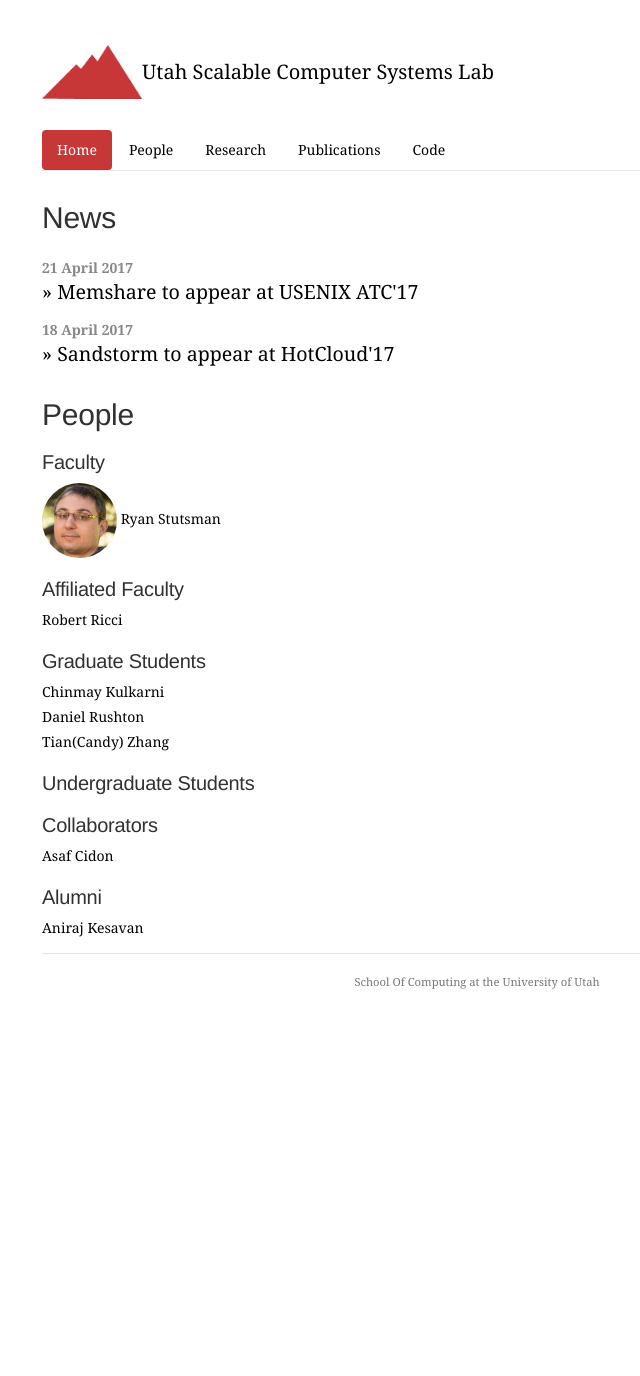
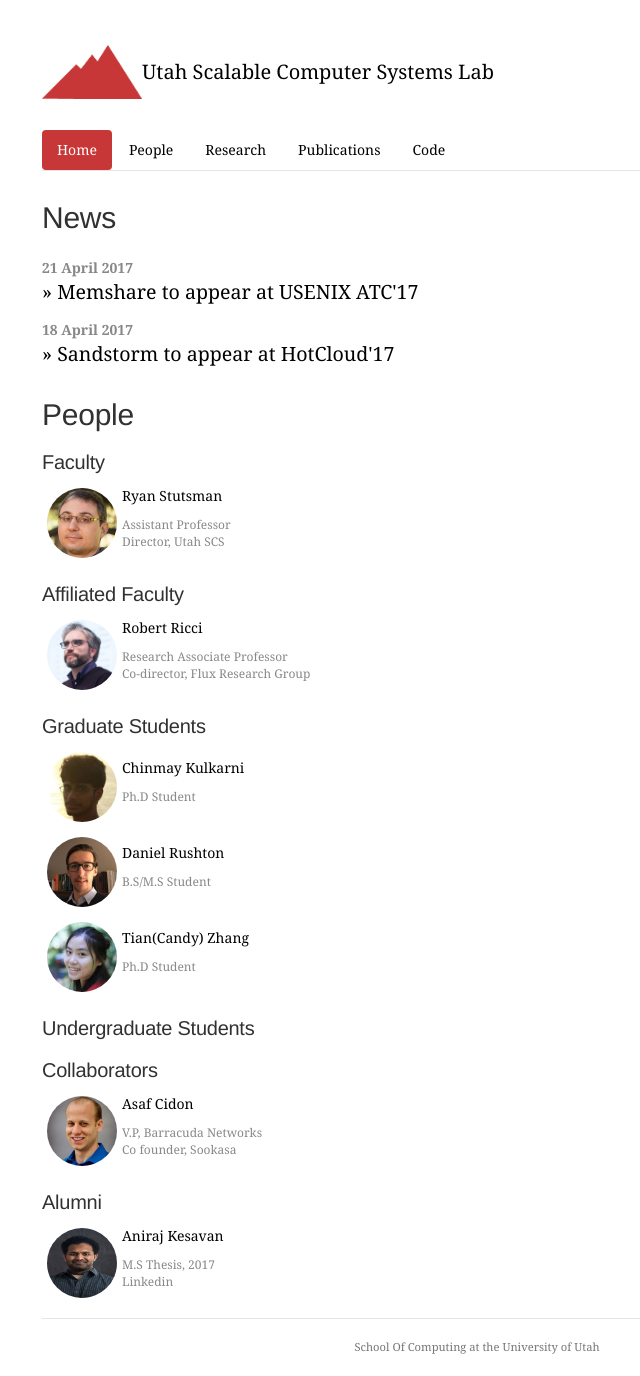
Before and after one commit to utah-scs/utah-scs.github.io, a Jekyll site: the page built from index.html, in a window 1280 px wide. Shown: the whole page, without its empty margins (163-803 px from the left). Built offline with Jekyll 4.4.1, drawn with Linux system fonts in a browser that asks for light colours; before the commit the page ends 1011 px from its top, so only the background shows below that.

Commit message:
Adding bios and headshots of folks from the internetzgit commit

```diff
--- a/_data/people.yml
+++ b/_data/people.yml
@@ -5,40 +5,60 @@ ryan:
     role: faculty
     headshot: "img/ryan-stutsman.jpg"
     bio: |
-        TODO.
+        Assistant Professor <br>
+        Director, Utah SCS
 chinmay:
     display_name: "Chinmay Kulkarni"
     webpage: "http://TBD"
     role: grad
     github: chinkulkarni
+    headshot: "img/chinmay-kulkarni.jpg"
     bio: |
-        TODO
+        Ph.D Student
 
 asaf:
     display_name: "Asaf Cidon"
     webpage: "http://www.asafcidon.com/"
     role: collab
+    headshot: "img/asaf-cidon.jpg"
+    bio: |
+        V.P, Barracuda Networks <br>
+        Co founder, Sookasa
 
 daniel:
     display_name: "Daniel Rushton"
     webpage: "https://github.com/danielrushton"
     github: danielrushton
     role: grad
+    headshot: "img/daniel-rushton.jpeg"
+    bio: |
+        B.S/M.S Student
 
 candy:
     display_name: "Tian(Candy) Zhang"
     webpage: "http://TBD"
     github: Candyzh
     role: grad
+    headshot: "img/tian-zhang.jpg"
+    bio: |
+        Ph.D Student
 
 rob:
     display_name: "Robert Ricci"
     webpage: "http://www.flux.utah.edu/users/ricci"
+    github: ricci
     role: affil
+    headshot: "img/robert-ricci.jpeg"
+    bio: |
+        Research Associate Professor <br>
+        Co-director, Flux Research Group
 
 aniraj:
     display_name: "Aniraj Kesavan"
     role: alum
     github: anirajk
     webpage: "http://anirajk.github.io"
-    bio: "M.S Thesis, 2017. Now at Linkedin"
+    headshot: "img/aniraj-kesavan.png"
+    bio: |
+        M.S Thesis, 2017 <br>
+        Linkedin
--- a/index.html
+++ b/index.html
@@ -35,14 +35,20 @@ notitle: true
   {% for item in site.data.people %}
     {% assign person = item[1] %}
     {% if person.role == role.key %}
-      <li class="person">
+      <li>
         {% if person.webpage %}
-        <a href="{{ person.webpage |escape }}">
+        <a href="{{ person.webpage |escape }} ">
               {% if person.headshot %}
-                 <img class="img-circle" src="{{person.headshot}}" alt="{{person.display_name}}" width="75" height="75"/>
+                 <img class="img-circle profile" src="{{person.headshot}}" alt="{{person.display_name}}" width="75" height="75"/>
               {% endif %}
-          {{ person.display_name }}
         </a>
+        <div class="person">
+          <a href="{{ person.webpage |escape }} ">
+            <p> {{ person.display_name }} </p>
+          </a>
+          {% if person.bio %}
+          <p class="bio"> {{ person.bio }} </p>
+          {% endif %}
     {% endif %}
       </li>
     {% endif %}
```
Also changed, not shown: 404.md (+2 -2 lines), img/aniraj-kesavan.png (added), img/asaf-cidon.jpg (added), img/chinmay-kulkarni.jpg (added), img/daniel-rushton.jpeg (added), img/robert-ricci.jpeg (added), img/tian-zhang.jpg (added).
